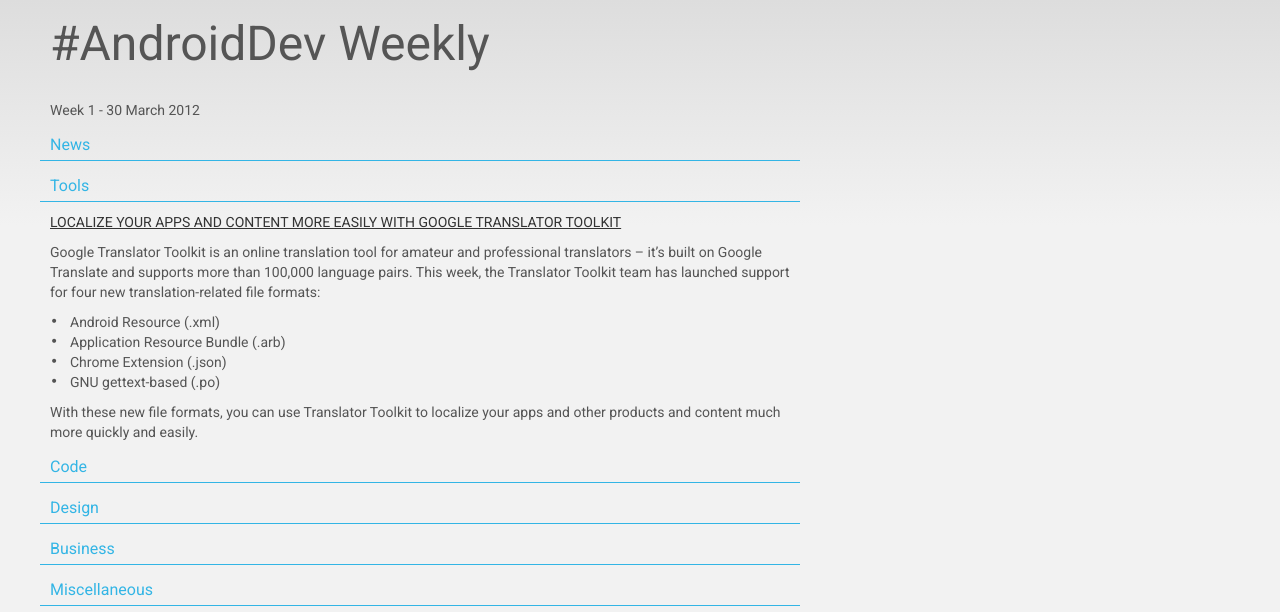
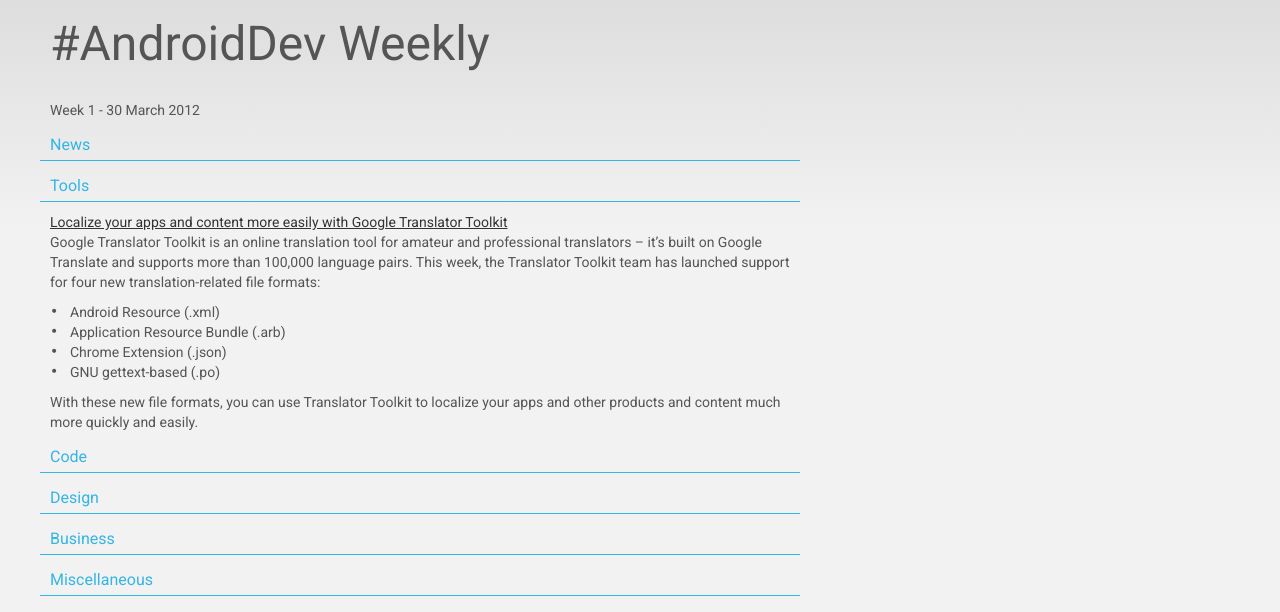
Before and after one commit to ggrell/androiddevweekly, a Jekyll site: the page built from _posts/2012-03-30-Issue-1.md, in a window 1280 px wide. Shown: the top 612 px of the page. Built offline with Jekyll 4.4.1, drawn with Linux system fonts in a browser that asks for light colours.

Commit message:
Changed from h3 to h4

```diff
--- a/_posts/2012-03-30-Issue-1.md
+++ b/_posts/2012-03-30-Issue-1.md
@@ -9,7 +9,7 @@
 
 ## Tools
 
-### [Localize your apps and content more easily with Google Translator Toolkit](http://googletranslate.blogspot.com/2012/03/localize-your-apps-and-content-more.html)
+#### [Localize your apps and content more easily with Google Translator Toolkit](http://googletranslate.blogspot.com/2012/03/localize-your-apps-and-content-more.html)
 Google Translator Toolkit is an online translation tool for amateur and professional translators -- it’s built on Google Translate and supports more than 100,000 language pairs. This week, the Translator Toolkit team has launched support for four new translation-related file formats:
 
 *   Android Resource (.xml)
```
